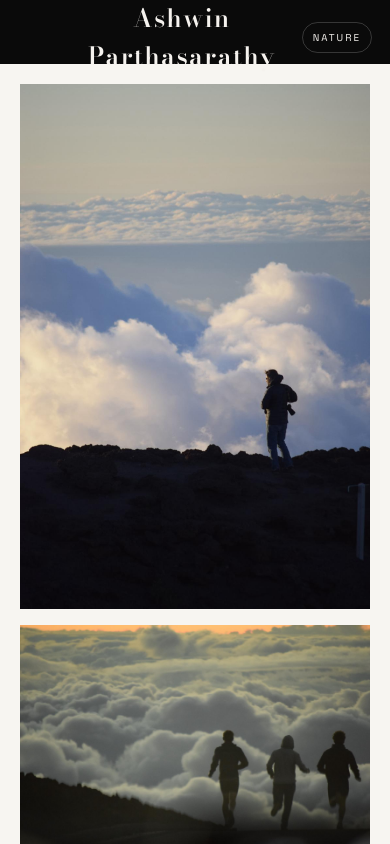
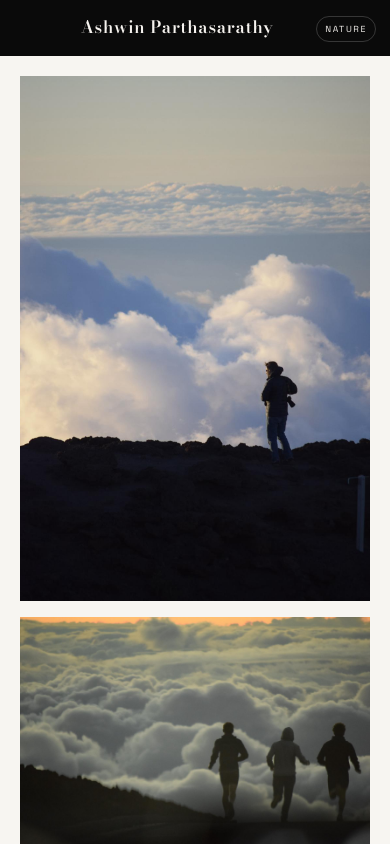
Before and after one commit to ashwinparthas/photography-portfolio, a Next.js app: page /nature in a window 390 px wide. Shown: the top 844 px of the page. Built offline with nearby package versions, Linux system fonts and the light colour scheme.

Commit message:
Fixed Mobile Header and Dropdown Spcaing + Changed Landing Page Photos

```diff
--- a/src/app/globals.css
+++ b/src/app/globals.css
@@ -502,6 +502,48 @@ img {
   }
 }
 
+@media (max-width: 640px) {
+  .category-header {
+    height: 56px;
+    padding: 0 14px;
+    grid-template-columns: auto 1fr auto;
+  }
+
+  .category-header-spacer {
+    width: 24px;
+  }
+
+  .category-name {
+    font-size: 19px;
+    letter-spacing: 0.04em;
+  }
+
+  .category-switch-button {
+    padding: 6px 8px;
+    font-size: 0.55rem;
+    letter-spacing: 0.18em;
+  }
+
+  .category-switch-menu {
+    right: 0;
+    left: auto;
+    transform: none;
+    min-width: 140px;
+    top: calc(100% + 8px);
+  }
+
+  .category-switch-link {
+    font-size: 0.56rem;
+    padding: 7px;
+  }
+}
+
+@media (max-width: 420px) {
+  .category-name {
+    font-size: 17px;
+  }
+}
+
 @media (max-width: 600px) {
   .category-grid {
     column-count: 1;
--- a/src/app/nature/page.tsx
+++ b/src/app/nature/page.tsx
@@ -12,7 +12,6 @@ const images = [
   { src: "/photos/nature/_DSC0450.JPEG", alt: "DSC0450" },
   { src: "/photos/nature/_DSC0473.JPEG", alt: "DSC0473" },
   { src: "/photos/nature/_DSC0535.JPEG", alt: "DSC0535" },
-  { src: "/photos/nature/_DSC0539.JPEG", alt: "DSC0539" },
   { src: "/photos/nature/_DSC0543.JPEG", alt: "DSC0543" },
   { src: "/photos/nature/_DSC0550.JPEG", alt: "DSC0550" },
   { src: "/photos/nature/_DSC0609.JPEG", alt: "DSC0609" },
--- a/src/app/street/page.tsx
+++ b/src/app/street/page.tsx
@@ -2,6 +2,7 @@ import CategoryGallery from "@/components/CategoryGallery";
 
 const images = [
   { src: "/photos/street/Phone_Booth.JPG", alt: "Phone Booth" },
+  { src: "/photos/street/SF_House.PNG", alt: "SF House" },
   { src: "/photos/street/_DSC0354.PNG", alt: "DSC0354" },
   { src: "/photos/street/_DSC0502.PNG", alt: "DSC0502" },
   { src: "/photos/street/_DSC0514.PNG", alt: "DSC0514" },
```
Also changed, not shown: src/app/page.tsx (+7 -10 lines), 2 other files (tests, documents, lock files or other folders).
